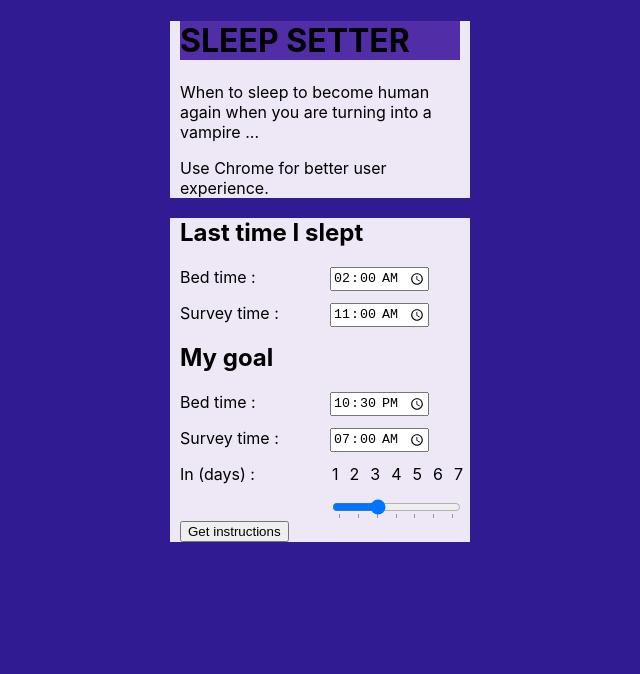
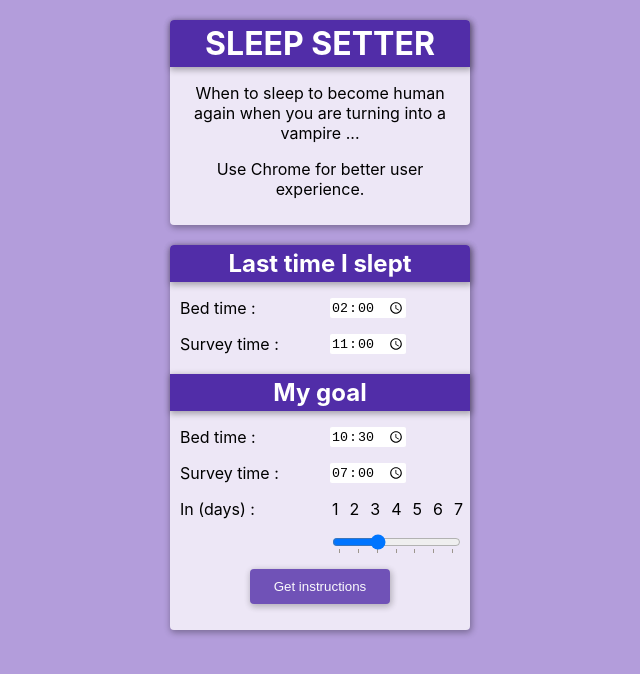
Before and after one commit to lydstyl/190704-reactSleepSetter, a React (Create React App) app: page / in a window 1280 px wide. Shown: the top 674 px of the page, without its empty margins (320-960 px from the left). Built offline with nearby package versions, Linux system fonts and the light colour scheme.

Commit message:
new styling

```diff
--- a/src/App.css
+++ b/src/App.css
@@ -1,19 +1,53 @@
+* {
+  box-sizing: border-box;
+}
 body {
-  background-color: #311b92; /* https://www.um.es/docencia/barzana/materializecss/color.html */
+  background-color: #b39ddb; /* https://www.um.es/docencia/barzana/materializecss/color.html */
   font-family: -apple-system, BlinkMacSystemFont, 'Segoe UI', 'Roboto', 'Oxygen',
     'Ubuntu', 'Cantarell', 'Fira Sans', 'Droid Sans', 'Helvetica Neue',
     sans-serif;
 }
 .seo-title,
 .App {
+  box-sizing: border-box;
   width: 300px;
-  margin: auto;
+  margin: 20px auto;
+  padding: 10px 10px;
+  border-radius: 4px;
+  box-shadow: 1px 2px 6px 1px rgba(0, 0, 0, 0.3);
   background-color: #ede7f6;
-  box-sizing: border-box;
-  padding: 0 10px;
+}
+.seo-title {
+  text-align: center;
 }
 h1 {
+  margin: -10px -10px 10px -10px;
+  padding: 4px;
+  border-radius: 4px 4px 0 0;
+  box-shadow: 1px 2px 6px 1px rgba(0, 0, 0, 0.3);
   background-color: #512da8;
+  color: white;
+}
+h2 {
+  margin: -10px -10px 10px -10px;
+  padding: 4px;
+  border-radius: 4px 4px 0 0;
+  box-shadow: 1px 2px 6px 1px rgba(0, 0, 0, 0.3);
+  background-color: #512da8;
+  text-align: center;
+  color: white;
+}
+input {
+  max-width: none;
+}
+[type='time'] {
+  width: 76px;
+  border: none;
+  border-radius: 2px;
+}
+.settings div:last-child h2 {
+  margin-top: 20px;
+  border-radius: 0;
 }
 .settings div:last-child p:last-child {
   position: relative;
@@ -40,3 +74,44 @@ h1 {
   position: absolute;
   left: 150px;
 }
+
+button {
+  display: block;
+  width: 50%;
+  margin: auto;
+  margin-top: 50px;
+  padding: 10px;
+  border: none;
+  border-radius: 4px;
+  box-shadow: 1px 2px 6px 1px rgba(0, 0, 0, 0.3);
+  background-color: #512da8;
+  color: white;
+  opacity: 0.8;
+  transition: 0.3s;
+}
+
+button:hover {
+  opacity: 1;
+}
+button:active {
+  box-shadow: none;
+}
+
+ul {
+  padding: 0;
+  text-align: center;
+}
+li {
+  margin-bottom: 16px;
+  list-style: none;
+}
+li:before {
+  content: '';
+  display: inline-block;
+  height: 26px;
+  width: 26px;
+  margin-right: 14px;
+  margin-bottom: -18px;
+  background-image: url('https://png.pngtree.com/svg/20170421/sleep_1229945.png');
+  background-size: 26px 26px;
+}
```
